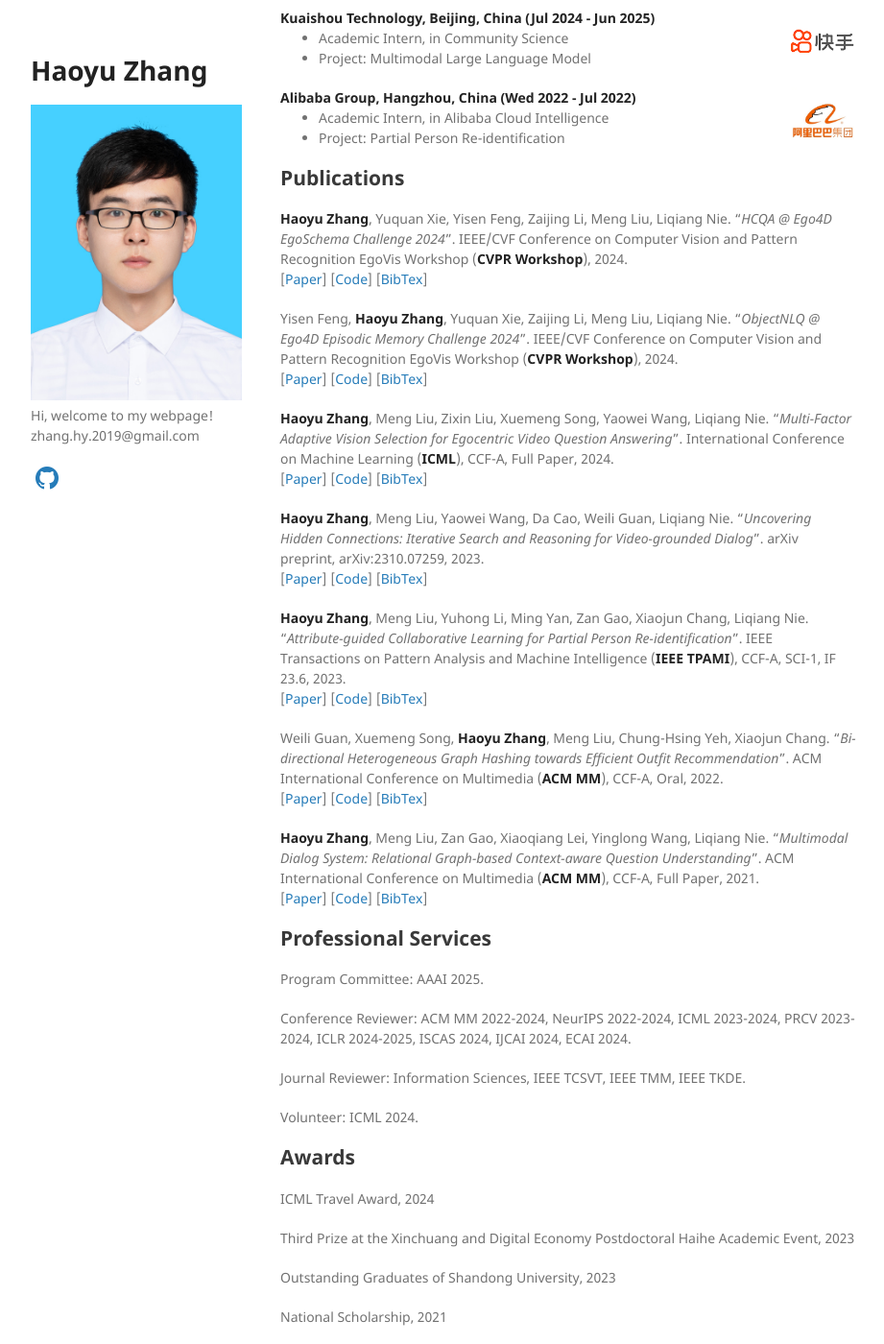
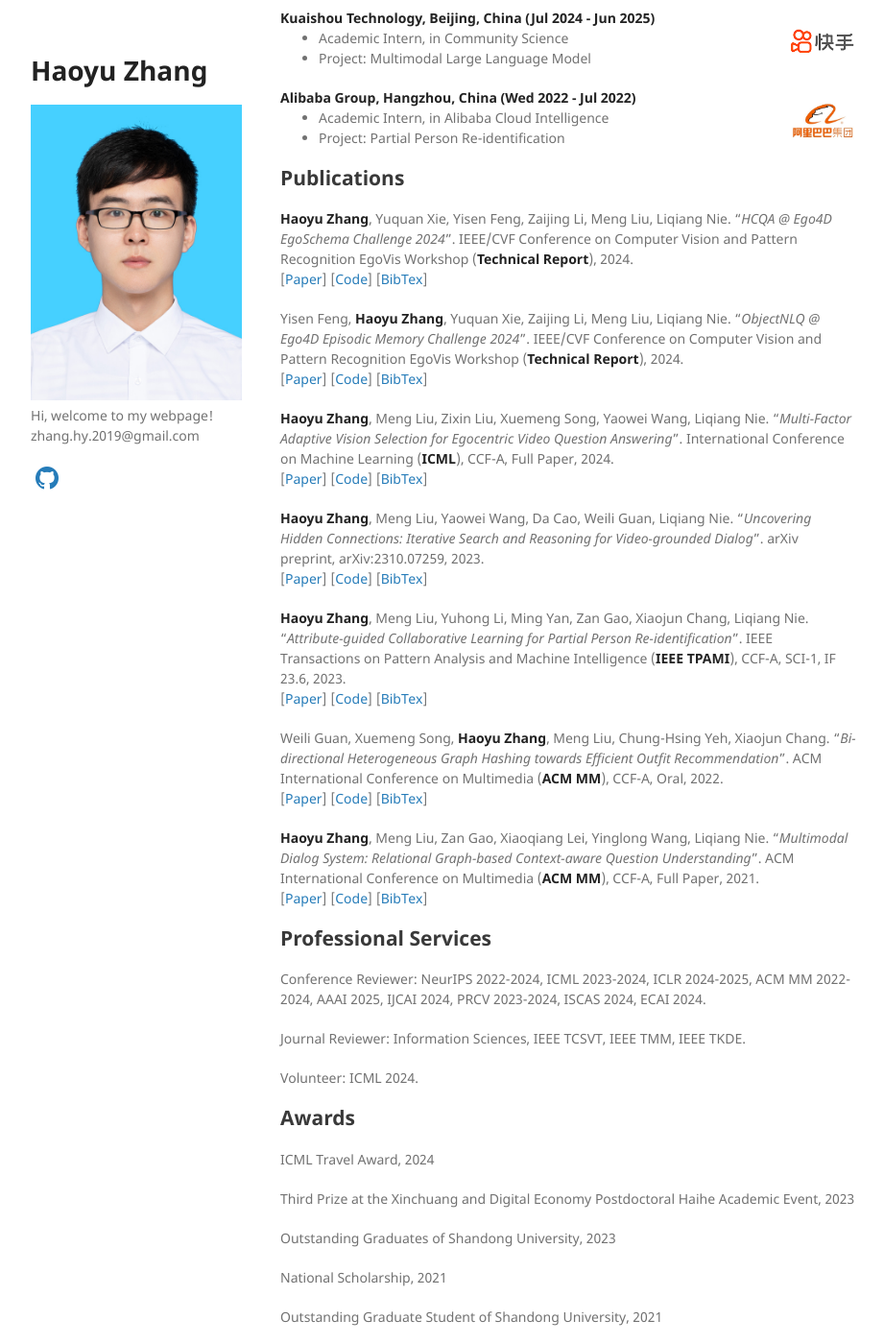
Before and after one commit to Hyu-Zhang/Hyu-Zhang.github.io, a Jekyll site: the page built from index.md, in a window 1280 px wide and 1400 px high, scrolled down 678 px. Shown: the whole window at 96% size, without its empty margins (178-1099 px from the left). Built offline with Jekyll 4.4.1, drawn with Linux system fonts in a browser that asks for light colours; a style sheet for code colours, icons or effects is not loaded; our own code applies the rules of GitHub Pages for plain Markdown files.

Commit message:
Update index.md

```diff
--- a/index.md
+++ b/index.md
@@ -86,10 +86,10 @@
 
 ## Publications
 
-**Haoyu Zhang**, Yuquan Xie, Yisen Feng, Zaijing Li, Meng Liu, Liqiang Nie. "_HCQA @ Ego4D EgoSchema Challenge 2024_". IEEE/CVF Conference on Computer Vision and Pattern Recognition EgoVis Workshop (**CVPR Workshop**), 2024.<br />
+**Haoyu Zhang**, Yuquan Xie, Yisen Feng, Zaijing Li, Meng Liu, Liqiang Nie. "_HCQA @ Ego4D EgoSchema Challenge 2024_". IEEE/CVF Conference on Computer Vision and Pattern Recognition EgoVis Workshop (**Technical Report**), 2024.<br />
 [[Paper](https://arxiv.org/abs/2406.15771)]  [[Code](https://github.com/Hyu-Zhang/HCQA)]  [[BibTex]()]
 
-Yisen Feng, **Haoyu Zhang**, Yuquan Xie, Zaijing Li, Meng Liu, Liqiang Nie. "_ObjectNLQ @ Ego4D Episodic Memory Challenge 2024_". IEEE/CVF Conference on Computer Vision and Pattern Recognition EgoVis Workshop (**CVPR Workshop**), 2024.<br />
+Yisen Feng, **Haoyu Zhang**, Yuquan Xie, Zaijing Li, Meng Liu, Liqiang Nie. "_ObjectNLQ @ Ego4D Episodic Memory Challenge 2024_". IEEE/CVF Conference on Computer Vision and Pattern Recognition EgoVis Workshop (**Technical Report**), 2024.<br />
 [[Paper](https://arxiv.org/abs/2406.15778)]  [[Code](https://github.com/Yisen-Feng/ObjectNLQ)]  [[BibTex]()]
 
 **Haoyu Zhang**, Meng Liu, Zixin Liu, Xuemeng Song, Yaowei Wang, Liqiang Nie. "_Multi-Factor Adaptive Vision Selection for Egocentric Video Question Answering_". International Conference on Machine Learning (**ICML**), CCF-A, Full Paper, 2024.<br />
@@ -109,9 +109,7 @@
 
 ## Professional Services
 
-Program Committee: AAAI 2025.
-
-Conference Reviewer: ACM MM 2022-2024, NeurIPS 2022-2024, ICML 2023-2024, PRCV 2023-2024, ICLR 2024-2025, ISCAS 2024, IJCAI 2024, ECAI 2024.
+Conference Reviewer: NeurIPS 2022-2024, ICML 2023-2024, ICLR 2024-2025, ACM MM 2022-2024, AAAI 2025, IJCAI 2024, PRCV 2023-2024, ISCAS 2024, ECAI 2024.
 
 Journal Reviewer: Information Sciences, IEEE TCSVT, IEEE TMM, IEEE TKDE.
 
```
